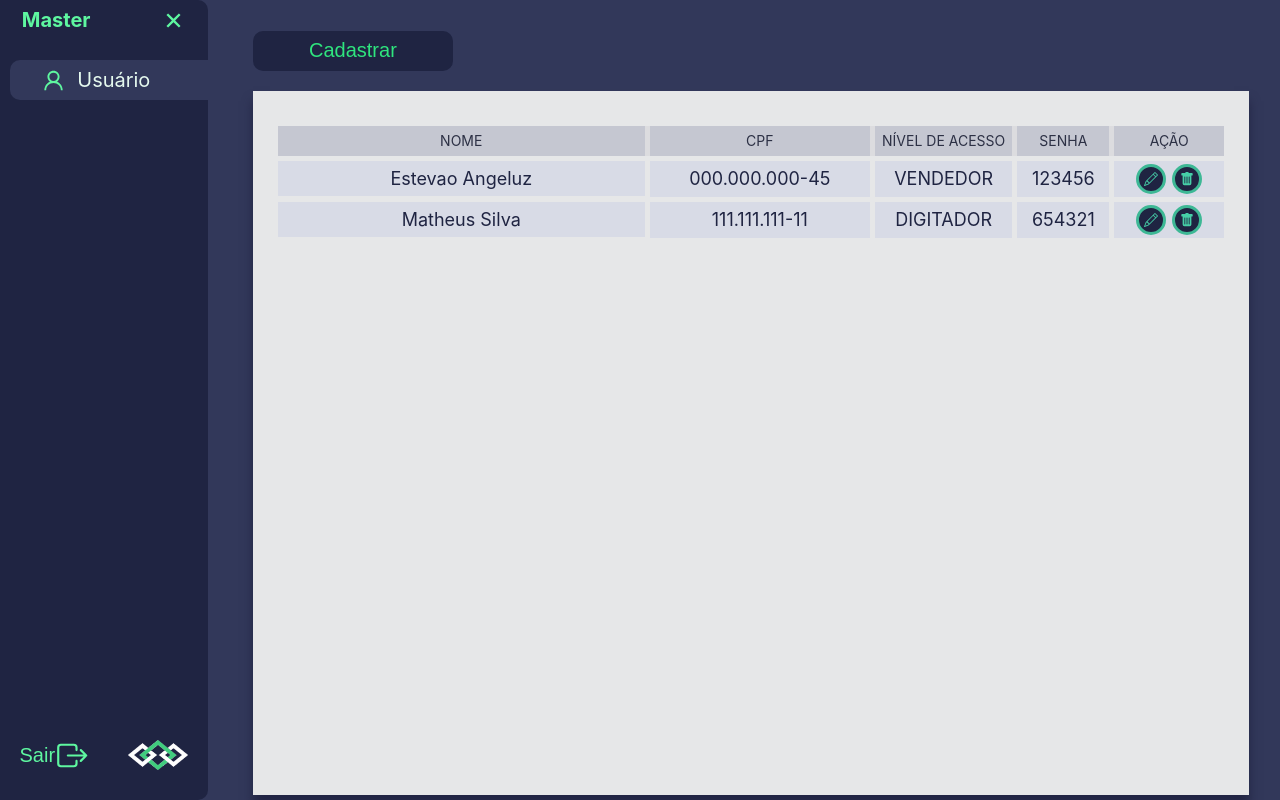
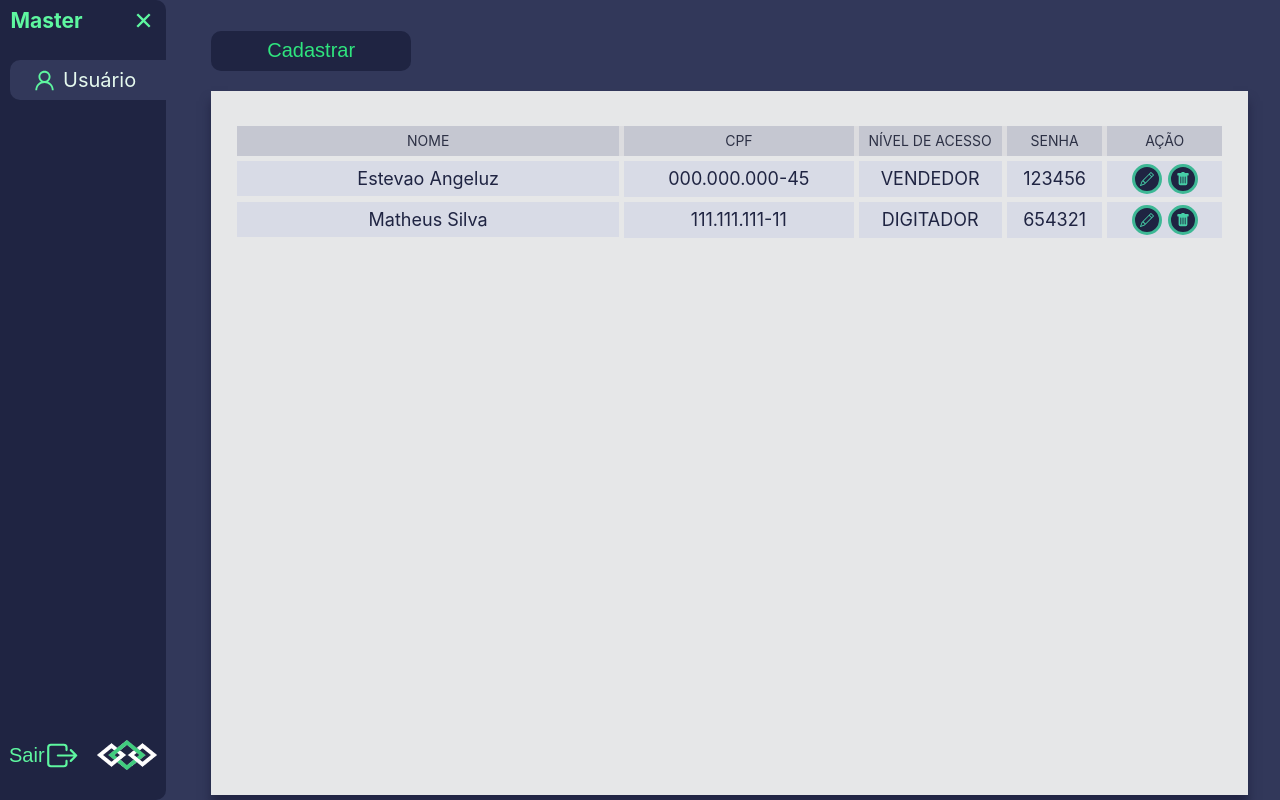
Before and after one commit to nicksonKLEY/metodologiaDeDesenvolvimento, a React (Create React App) app in the folder doc_board/: page /registerEmployee in a window 1280 px wide. Built offline with nearby package versions, Linux system fonts and the light colour scheme; what react-animations would draw is missing.

Commit message:
Completed sidebar

```diff
--- a/doc_board/src/components/Sidebar/index.tsx
+++ b/doc_board/src/components/Sidebar/index.tsx
@@ -15,7 +15,12 @@ import {
   Logo,
   BtnExit,
 } from './style'
-export default function Sidbar({ itemNavigate1, itemNavigate2 }: any) {
+interface namePageProps {
+  tPage: string
+  itemNavigate1: any
+}
+
+export default function Sidbar({ tPage, itemNavigate1 }: namePageProps) {
   const [sidebar, setSidebar] = useState(false)
 
   const showSiderbar = () => setSidebar(!sidebar)
@@ -37,7 +42,7 @@ export default function Sidbar({ itemNavigate1, itemNavigate2 }: any) {
         <ContainerHeight>
           <ContainerInfo>
             <ViewTitle>
-              <TitlePage>Master</TitlePage>
+              <TitlePage>{tPage}</TitlePage>
               <IoCloseSharp
                 onClick={showSiderbar}
                 cursor={'pointer'}
@@ -47,7 +52,6 @@ export default function Sidbar({ itemNavigate1, itemNavigate2 }: any) {
             </ViewTitle>
 
             <ViewElements>{itemNavigate1}</ViewElements>
-            <ViewElements>{itemNavigate2}</ViewElements>
           </ContainerInfo>
 
           <Footer>
--- a/doc_board/src/components/Sidebar/style.tsx
+++ b/doc_board/src/components/Sidebar/style.tsx
@@ -4,77 +4,72 @@ import { fadeInLeft, fadeInDown } from 'react-animations'
 const FadeInLeft = keyframes`${fadeInLeft}`
 const FadeInDown = keyframes`${fadeInDown}`
 
-export const Container = styled.div`
+export const Container = styled.nav`
   padding: 0;
   margin: 0;
   animation: 0.3s ${FadeInLeft};
-  height: 40px;
-  width: 40px;
+  height: 4rem;
+  width: 4rem;
   display: flex;
   align-items: flex-start;
   justify-content: space-around;
   background-color: #1f2442;
-  border-radius: 0px 10px 10px 0px;
+  border-radius: 0rem 1rem 1rem 0rem;
   flex-direction: row;
   position: fixed;
-  overflow: auto;
   @media (max-width: 768px) {
-    height: 30px;
-    width: 25px;
+    height: 3rem;
+    width: 2.5rem;
     align-items: center;
   }
 `
 export const TitlePage = styled.h1`
   color: #5ef7a0;
-  margin-right: 27px;
-  font-size: 20px;
+  margin-right: 2.7rem;
+  font-size: 2.1rem;
   @media (max-width: 768px) {
-    font-size: 16px;
-    margin-right: 10px;
+    font-size: 1.6rem;
+    margin-right: 1.1rem;
   }
 `
 export const ContainerHeight = styled.div`
   animation: 0.2s ${FadeInDown};
   height: 100%;
-  width: 250px;
+  width: 15%;
   display: flex;
   align-items: flex-start;
   justify-content: space-between;
   background-color: #1f2442;
-  border-radius: 0px 10px 10px 0px;
+  border-radius: 0rem 1rem 1rem 0rem;
   flex-direction: column;
   position: relative;
-  overflow: auto;
   @media (max-width: 768px) {
-    font-size: 14px;
-    width: 130px;
+    font-size: 1.4rem;
+    width: 15%;
   }
 `
 export const ViewTitle = styled.div`
-  width: 230px;
-  height: 40px;
+  height: 4rem;
   display: flex;
   flex-direction: row;
   justify-content: space-around;
   align-items: center;
   @media (max-width: 868px) {
     width: 100%;
-  }
-  @media (max-width: 1324px) {
-    width: 100%;
+    fontt-size: 2rem;
   }
 `
 export const ViewElements = styled.div`
   width: 100%;
-  height: 40px;
+  height: 4rem;
   justify-content: flex-end;
   align-items: center;
   display: flex;
-  margin-top: 20px;
+  margin-top: 2rem;
   flex-direction: row;
   @media (max-width: 768px) {
-    font-size: 14px;
-    margin-top: 10px;
+    font-size: 1.4rem;
+    margin-top: 1rem;
   }
 `
 
@@ -86,7 +81,7 @@ export const ContainerInfo = styled.div`
 `
 export const Footer = styled.footer`
   width: 100%;
-  height: 90px;
+  height: 9rem;
   display: flex;
   flex-direction: row;
   align-items: center;
@@ -97,22 +92,22 @@ export const Footer = styled.footer`
   }
 `
 export const Logo = styled.img`
-  width: 60px;
-  height: 30px;
+  width: 6rem;
+  height: 3rem;
   @media (max-width: 768px) {
-    width: 50px;
-    height: 30px;
+    width: 5rem;
+    height: 3rem;
   }
 `
 export const BtnExit = styled.button`
   color: #5ef7a0;
-  font-size: 20px;
+  font-size: 2rem;
   display: flex;
   align-items: center;
   justify-content: center;
   background-color: #1f2442;
   border: none;
-  width: 70px;
+  width: 7rem;
   cursor: pointer;
   &:hover {
     scale: 1.1;
```
